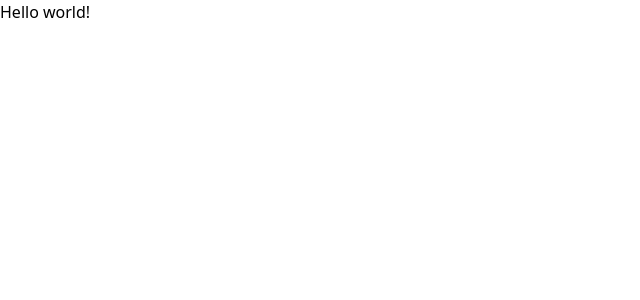
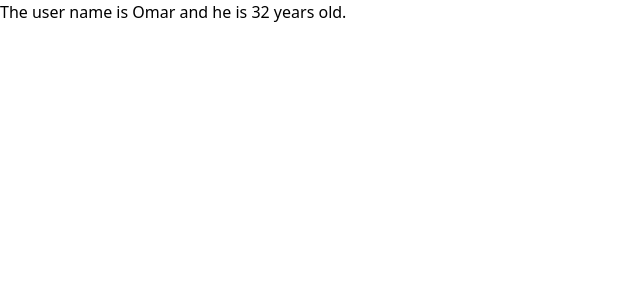
Before and after one commit to Omar-Muhamad/react-revise, a React (Create React App) app: page / in a window 1280 px wide. Shown: the top 300 px of the page, without its empty margins (0-640 px from the left). Built offline with nearby package versions, Linux system fonts and the light colour scheme.

Commit message:
useContext example

```diff
--- a/src/App.jsx
+++ b/src/App.jsx
@@ -1,6 +1,6 @@
 import { BrowserRouter as Router, Routes, Route } from "react-router-dom";
 import './App.css';
-import Home from './Containers/Home';
+import Home from './containers/Home';
 
 function App() {
   return (
--- a/src/Containers/Home.jsx
+++ /dev/null
@@ -1,9 +0,0 @@
-import ParentComponent from "../components/ParentComponent"
-
-const Home = () => {
-  return (
-    <ParentComponent />
-  )
-}
-
-export default Home
--- a/src/components/ChildComponent.jsx
+++ b/src/components/ChildComponent.jsx
@@ -1,8 +1,13 @@
+import { useContext } from "react";
+import { UserContext } from "../containers/Home";
 
 const ChildComponent = () => {
+  const user = useContext(UserContext);
   return (
-    <h1>Hello world!</h1>
-  )
-}
+    <h1>
+      The user name is {user.name} and he is {user.age} years old.
+    </h1>
+  );
+};
 
-export default ChildComponent
+export default ChildComponent;
--- a/src/containers/Home.jsx
+++ b/src/containers/Home.jsx
@@ -1,9 +1,14 @@
-import ParentComponent from "../components/ParentComponent"
+import { createContext } from "react";
+import ParentComponent from "../components/ParentComponent";
+
+export const UserContext = createContext();
 
 const Home = () => {
   return (
-    <ParentComponent />
-  )
-}
+    <UserContext.Provider value={{name: 'Omar', age: 32}}>
+      <ParentComponent />
+    </UserContext.Provider>
+  );
+};
 
-export default Home
+export default Home;
```
